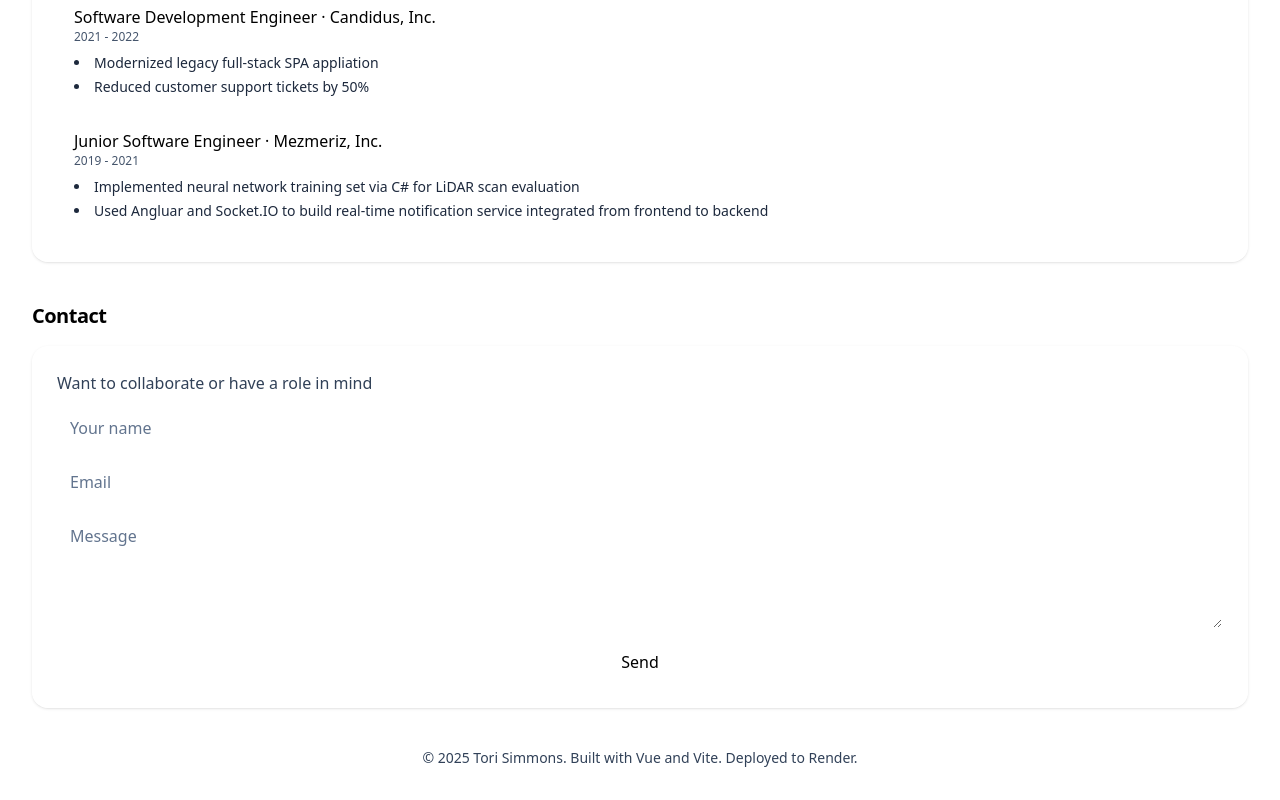
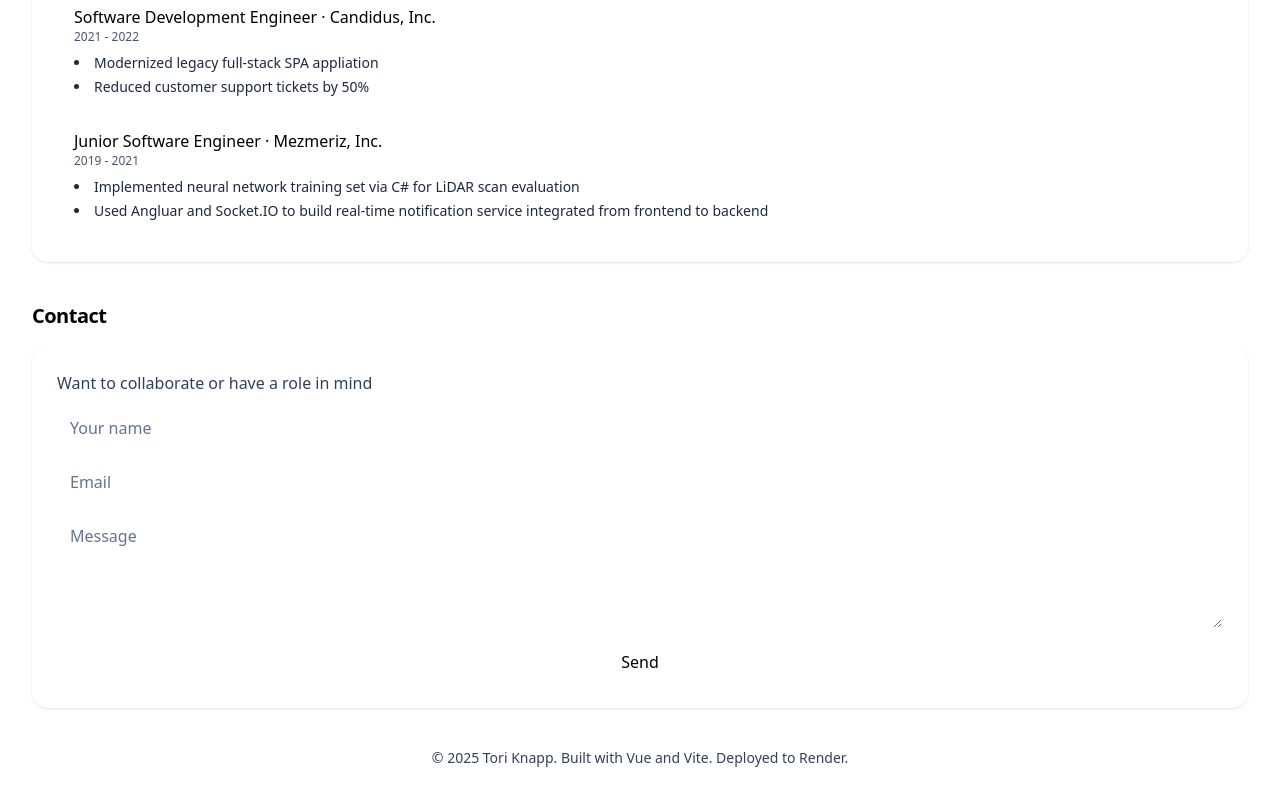
Before and after one commit to torrance-k/portfolio, a Vue app: page / in a window 1280 px wide. Shown: the part 1132-1932 px from the top of the page. Built offline with nearby package versions, Linux system fonts and the light colour scheme.

Commit message:
fix: update footer name

```diff
--- a/src/components/Footer.vue
+++ b/src/components/Footer.vue
@@ -1,7 +1,7 @@
 <template>
     <footer class="mt-auto pb-8">
         <div class="container mx-auto px-4 sm:px-6 lg:px-8 text-center text-sm text-slate-700 dark:text-slate-300">
-            <p>© {{ new Date().getFullYear() }} Tori Simmons. Built with Vue and Vite. Deployed to Render.</p>
+            <p>© {{ new Date().getFullYear() }} Tori Knapp. Built with Vue and Vite. Deployed to Render.</p>
         </div>
     </footer>
 </template>
```
